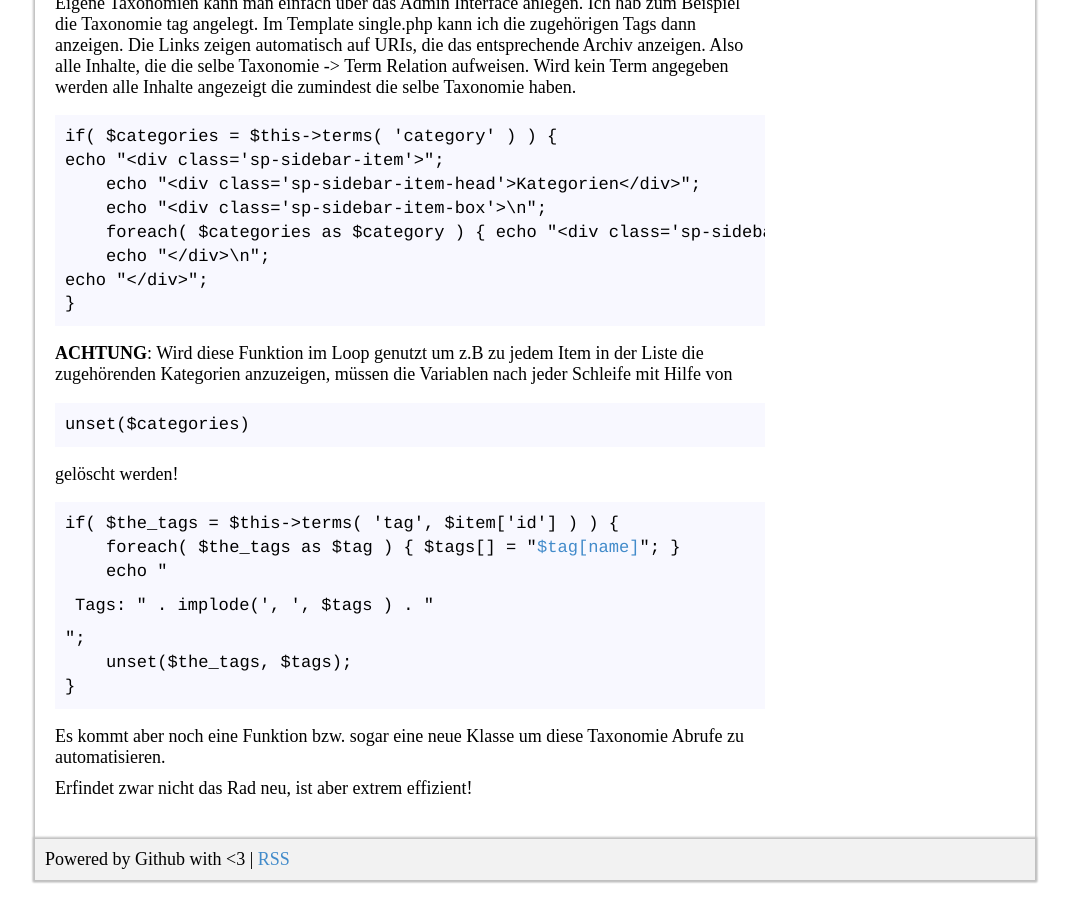
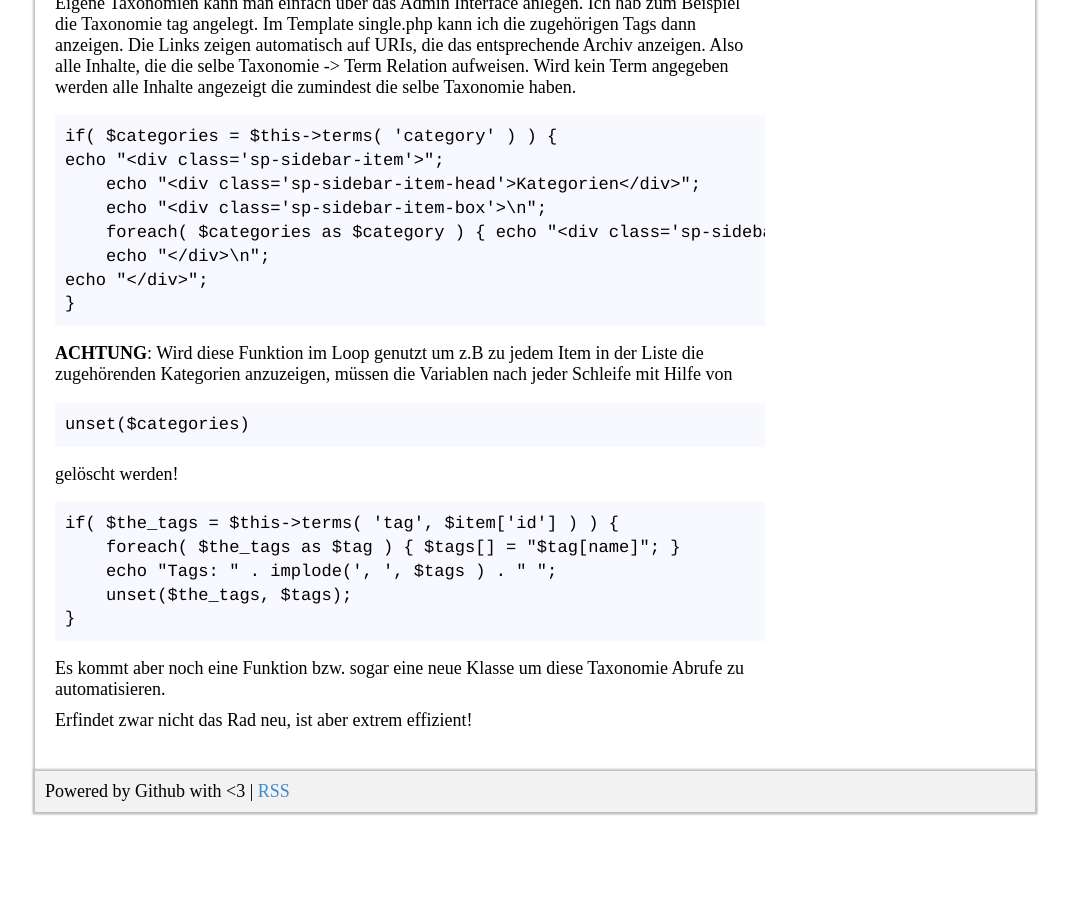
Before and after one commit to mbrain/zarat.github.io, a Jekyll site: the page built from _posts/2018-06-23-taxonomien-und-terme.markdown, in a window 1280 px wide and 900 px high, scrolled down 1674 px. Shown: the whole window, without its empty margins (105-1174 px from the left). Built offline with Jekyll 4.4.1, drawn with Linux system fonts in a browser that asks for light colours; after the commit the page ends 2506 px from its top, so only the background shows below that.

Commit message:
Update 2018-06-23-taxonomien-und-terme.markdown

```diff
--- a/_posts/2018-06-23-taxonomien-und-terme.markdown
+++ b/_posts/2018-06-23-taxonomien-und-terme.markdown
@@ -53,8 +53,8 @@ HAVING type LIKE ('%type_%')</pre>
  <pre>unset($categories)</pre>
  <p>gelöscht werden!</p>
  <pre>if( $the_tags = $this->terms( 'tag', $item['id'] ) ) {
-    foreach( $the_tags as $tag ) { $tags[] = "<a href='../?tag=$tag[id]'>$tag[name]</a>"; }
-    echo "<div class='sp-content-item-body'>Tags: " . implode(', ', $tags ) . "</div>";
+    foreach( $the_tags as $tag ) { $tags[] = "$tag[name]"; }
+    echo "Tags: " . implode(', ', $tags ) . " ";
     unset($the_tags, $tags);
 }</pre>
 <p>Es kommt aber noch eine Funktion bzw. sogar eine neue Klasse um diese Taxonomie Abrufe zu automatisieren.</p>
```
